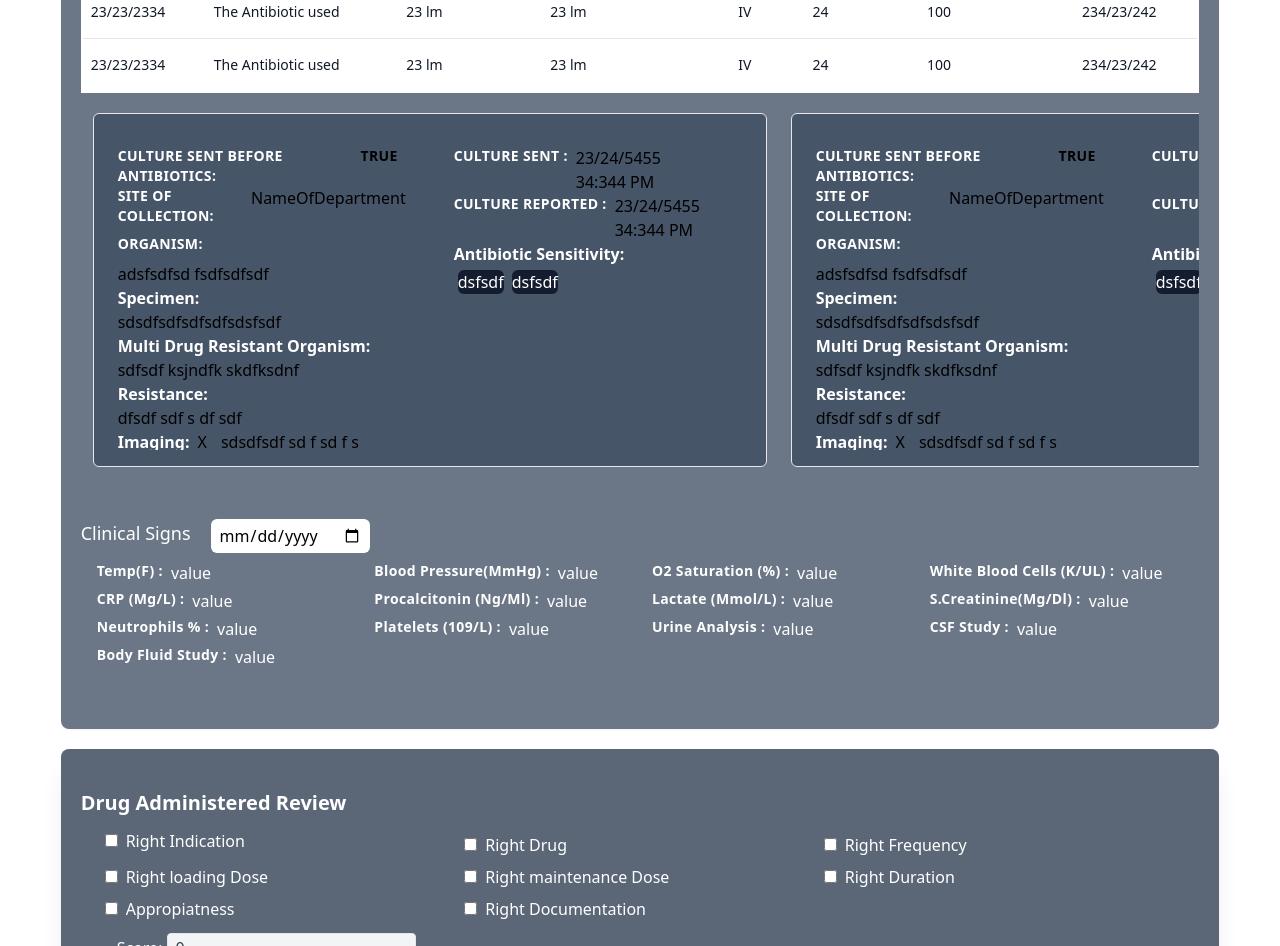
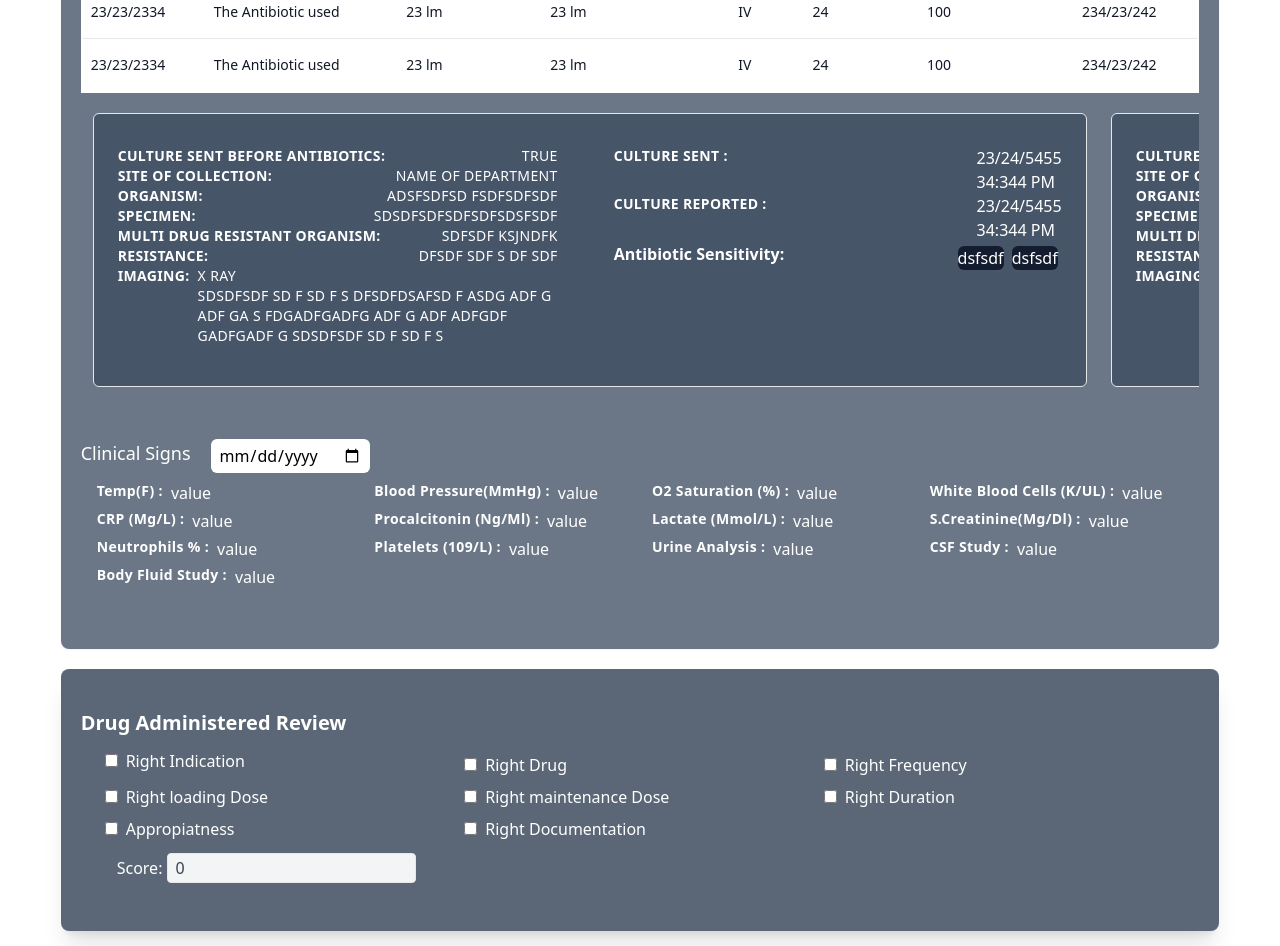
Before and after one commit to anshuman-8/antibiotic-stewardship-site, a Next.js app: page /analysis in a window 1280 px wide. Shown: the part 1160-2106 px from the top of the page. Built offline with nearby package versions, Linux system fonts and the light colour scheme.

Commit message:
culture report updated

```diff
--- a/components/ReviewComponents/CultureReports.tsx
+++ b/components/ReviewComponents/CultureReports.tsx
@@ -8,87 +8,121 @@ interface proptype {
 
 export default function CultureReports(props: proptype) {
   const { id } = props;
-  const [antibioticList, setAntibioticList] = useState<string[]>([]); // list of antibiotics selected
+  const [antibioticList, setAntibioticList] = useState<string[]>([]);
 
   return (
     <div className="border p-2 rounded-md mb-5 min-w-fit mx-3 bg-slate-600 py-4 ">
-      <div className="grid grid-cols-2 gap-4 h-[20rem] overflow-y-auto overflow-x-hidden">
+      <div className="grid grid-cols-1 lg:grid-cols-2 gap-4 h-[15rem] overflow-y-auto overflow-x-hidden">
         {/* left column */}
-        <div className="p-4 w-[20rem]">
-          <div className="flex flex-row">
+        <div className="p-4 w-[30rem] ">
+          {/* 1 */}
+          <div className="flex flex-row justify-between">
             <p className="mr-2 block uppercase tracking-wide text-sm font-bold text-white">
               Culture Sent Before Antibiotics:{" "}
             </p>
-            <p className="mr-2 block uppercase tracking-wide text-sm font-bold text-black">
+            <p className="mr-2 block uppercase tracking-wide text-sm text-white">
               True
             </p>
           </div>
-          <div className="flex flex-row">
-            <label className="label-upper" htmlFor="email">
-              Site of collection:
-            </label>
-            <p className="text-black font-medium">{"NameOfDepartment"}</p>
+
+          {/* 2 */}
+          <div className="flex flex-row justify-between">
+            <p className="mr-2 block uppercase tracking-wide text-sm font-bold text-white">
+              Site of collection:{" "}
+            </p>
+            <p className="mr-2 block uppercase tracking-wide text-sm text-white">
+              {"Name Of Department"}
+            </p>
           </div>
-          <div className="mb-6 md:mb-0">
-            <label className="label-upper" htmlFor="email">
-              Organism:
-            </label>
-            <p>adsfsdfsd fsdfsdfsdf</p>
+
+          {/* 3 */}
+          <div className="flex flex-row justify-between">
+            <p className="mr-2 block uppercase tracking-wide text-sm font-bold text-white">
+              Organism:{" "}
+            </p>
+            <p className="mr-2 block uppercase tracking-wide text-sm text-white">
+              adsfsdfsd fsdfsdfsdf
+            </p>
           </div>
-          <div className=" mb-6 md:mb-0">
-            <label htmlFor="specimen" className="font-semibold text-white">
+
+          {/* 4 */}
+
+          <div className="flex flex-row justify-between">
+            <p className="mr-2 block uppercase tracking-wide text-sm font-bold text-white">
               Specimen:{" "}
-            </label>
-            <div className="relative">sdsdfsdfsdfsdfsdsfsdf</div>
+            </p>
+            <p className="mr-2 block uppercase tracking-wide text-sm  text-white">
+              sdsdfsdfsdfsdfsdsfsdf
+            </p>
           </div>
-          <div className="mb-6 md:mb-0">
-            <label htmlFor="specimen" className="font-semibold text-white">
-              Multi Drug Resistant Organism:
-            </label>
-            <div className="relative">sdfsdf ksjndfk skdfksdnf</div>
+
+          {/* 5 */}
+
+          <div className="flex flex-row justify-between">
+            <p className="mr-2 block uppercase tracking-wide text-sm font-bold text-white">
+              Multi Drug Resistant Organism:{" "}
+            </p>
+            <p className="mr-2 block uppercase tracking-wide text-sm  text-white">
+              sdfsdf ksjndfk
+            </p>
           </div>
-          <div className="mb-6 md:mb-0">
-            <label htmlFor="specimen" className="font-semibold text-white">
-              Resistance:
-            </label>
-            <div className="relative">dfsdf sdf s df sdf</div>
+
+          {/* 6 */}
+          <div className="flex flex-row justify-between">
+            <p className="mr-2 block uppercase tracking-wide text-sm font-bold text-white">
+              Resistance:{" "}
+            </p>
+            <p className="mr-2 block uppercase tracking-wide text-sm  text-white">
+              dfsdf sdf s df sdf
+            </p>
           </div>
-          <div className="col-span-2 row-span-1 flex flex-nowrap mb-5">
-            <div className="text-white text-base font-semibold">Imaging: </div>
-            <label htmlFor="infection" className="ml-2">
-              X ray
-            </label>
-            <p className="max-h-36 max-w-sm">
-              sdsdfsdf sd f sd f s dfsdfdsafsd f asdg adf g adf ga s fdgadfgadfg
-              adf g adf adfgdf gadfgadf g
+
+          {/* 7 */}
+          <div className="flex flex-row justify-between">
+            <p className="mr-2 block uppercase tracking-wide text-sm font-bold text-white">
+              Imaging:{" "}
+            </p>
+            <p className="mr-2 block uppercase tracking-wide text-sm  text-white">
+              <label htmlFor="infection" className="font-medium block">
+                X ray
+              </label>
+              <p>
+                sdsdfsdf sd f sd f s dfsdfdsafsd f asdg adf g adf ga s
+                fdgadfgadfg adf g adf adfgdf gadfgadf g sdsdfsdf sd f sd f s
+                {/* dfsdfdsafsd f asdg adf g adf ga s fdgadfgadfg adf g adf adfgdf
+                gadfgadf g */}
+              </p>
             </p>
           </div>
         </div>
         {/* right column */}
-        <div className="p-4 w-[20rem]">
-          <div className="flex flex-row">
+        <div className="p-4 w-[30rem]">
+          {/* 8 */}
+          <div className="flex flex-row justify-between">
             <p className="mr-2 block uppercase tracking-wide text-sm font-bold text-white">
               Culture Sent :
             </p>
-            <div className="flex flex-col text-black font-medium">
+            <div className="flex flex-col text-white">
               <p>23/24/5455</p>
               <p>34:344 PM</p>
             </div>
           </div>
-          <div className="flex flex-row">
+          {/* 9 */}
+          <div className="flex flex-row justify-between">
             <p className="mr-2 block uppercase tracking-wide text-sm font-bold text-white">
               Culture Reported :
             </p>
-            <div className="flex flex-col text-black font-medium">
+            <div className="flex flex-col text-white">
               <p>23/24/5455</p>
               <p>34:344 PM</p>
             </div>
           </div>
-          <div className="mb-6 md:mb-0">
+          {/* 10 */}
+          <div className="mb-6 md:mb-0 flex flex-row justify-between">
             <label htmlFor="specimen" className="font-semibold text-white">
               Antibiotic Sensitivity:
             </label>
-            <div className="flex flex-wrap">
+            <div className="flex justify-between">
               <div className="bg-slate-900/90 backdrop-blur-sm flex flex-row align-middle w-min rounded-md m-1 text-white">
                 dsfsdf
               </div>
```
